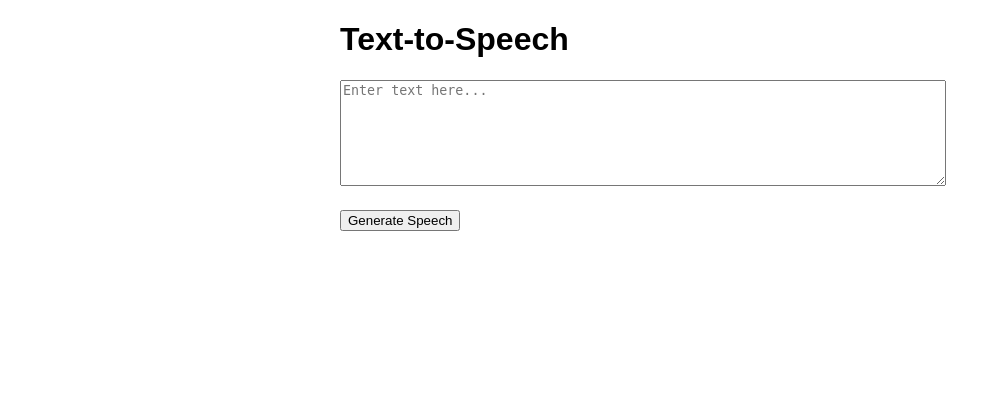
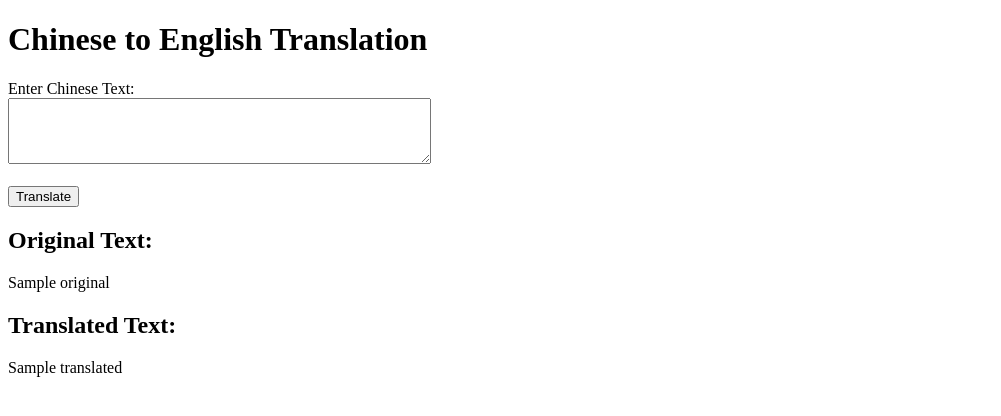
Before and after one commit to waltonca/assignemnt-3-genai-waltonca, a Flask app: template templates/index.html in a window 1280 px wide. Shown: the top 416 px of the page, without its empty margins (0-1001 px from the left). Run offline with Flask 3, Linux system fonts and the light colour scheme; the template is opened without the code that fills it: most values are stand-ins (such as "Sample title", 1, 10 or a date in 2020).

Commit message:
Text-to-speech models are too big >1GB. So I change to translation model

```diff
--- a/app.py
+++ b/app.py
@@ -1,10 +1,37 @@
 from flask import Flask, request, render_template
-# from transformers import pipeline
+from transformers import MarianMTModel, MarianTokenizer
 
 app = Flask(__name__)
 
-# tts_pipeline = pipeline("text-to-speech", model="coqui/XTTS-v2")
+# Load MarianMT model and tokenizer for Chinese to English translation
+model_name = "Helsinki-NLP/opus-mt-zh-en"
+tokenizer = MarianTokenizer.from_pretrained(model_name)
+model = MarianMTModel.from_pretrained(model_name)
 
-@app.route('/')
-def home():
-    return render_template('index.html')
+@app.route("/", methods=["GET", "POST"])
+def index():
+    if request.method == "POST":
+        text = request.form["text_input"]
+        if text:
+            # Translate Chinese text to English
+            translated = translate_text(text)
+            return render_template("index.html", original=text, translated=translated)
+        else:
+            return render_template("index.html", error="Please provide some text.")
+
+    return render_template("index.html")
+
+def translate_text(text):
+    # Tokenize the input text
+    inputs = tokenizer(text, return_tensors="pt", padding=True)
+
+    # Translate the text
+    translated_tokens = model.generate(**inputs)
+
+    # Decode the translated tokens to a string
+    translated_text = tokenizer.decode(translated_tokens[0], skip_special_tokens=True)
+
+    return translated_text
+
+if __name__ == "__main__":
+    app.run(debug=True)
--- a/templates/index.html
+++ b/templates/index.html
@@ -3,23 +3,26 @@
 <head>
     <meta charset="UTF-8">
     <meta name="viewport" content="width=device-width, initial-scale=1.0">
-    <title>Text-to-Speech Demo</title>
-    <style>
-        body { font-family: Arial, sans-serif; margin: 20px; }
-        .container { max-width: 600px; margin: auto; }
-        textarea { width: 100%; height: 100px; margin-bottom: 20px; }
-        audio { margin-top: 20px; width: 100%; }
-    </style>
+    <title>Chinese to English Translation</title>
 </head>
 <body>
-    <div class="container">
-        <h1>Text-to-Speech</h1>
-        <form id="ttsForm">
-            <textarea id="text" placeholder="Enter text here..."></textarea>
-            <button type="submit">Generate Speech</button>
-        </form>
-        <audio id="audioPlayer" controls hidden></audio>
-        <a id="downloadLink" hidden>Download Audio</a>
-    </div>
+    <h1>Chinese to English Translation</h1>
+    <form method="POST">
+        <label for="text_input">Enter Chinese Text:</label><br>
+        <textarea id="text_input" name="text_input" rows="4" cols="50" required></textarea><br><br>
+        <button type="submit">Translate</button>
+    </form>
+
+    {% if original %}
+    <h2>Original Text:</h2>
+    <p>{{ original }}</p>
+
+    <h2>Translated Text:</h2>
+    <p>{{ translated }}</p>
+    {% endif %}
+
+    {% if error %}
+    <p style="color:red">{{ error }}</p>
+    {% endif %}
 </body>
 </html>
```
